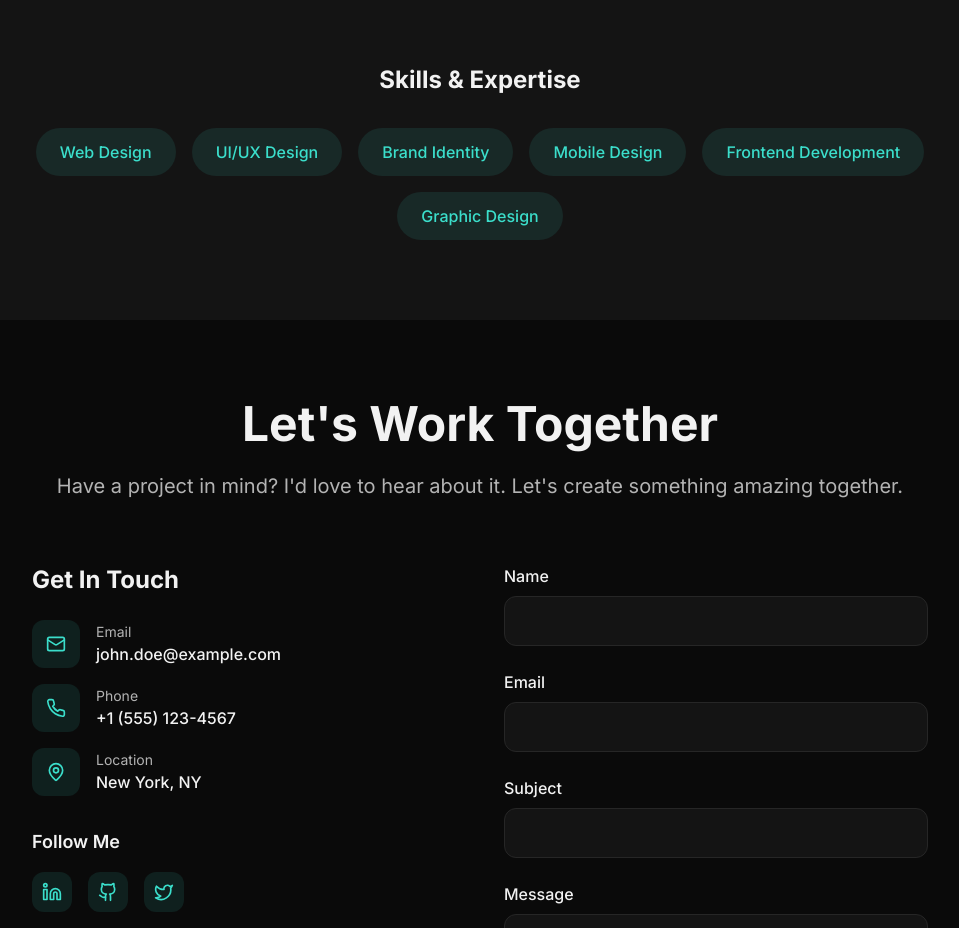
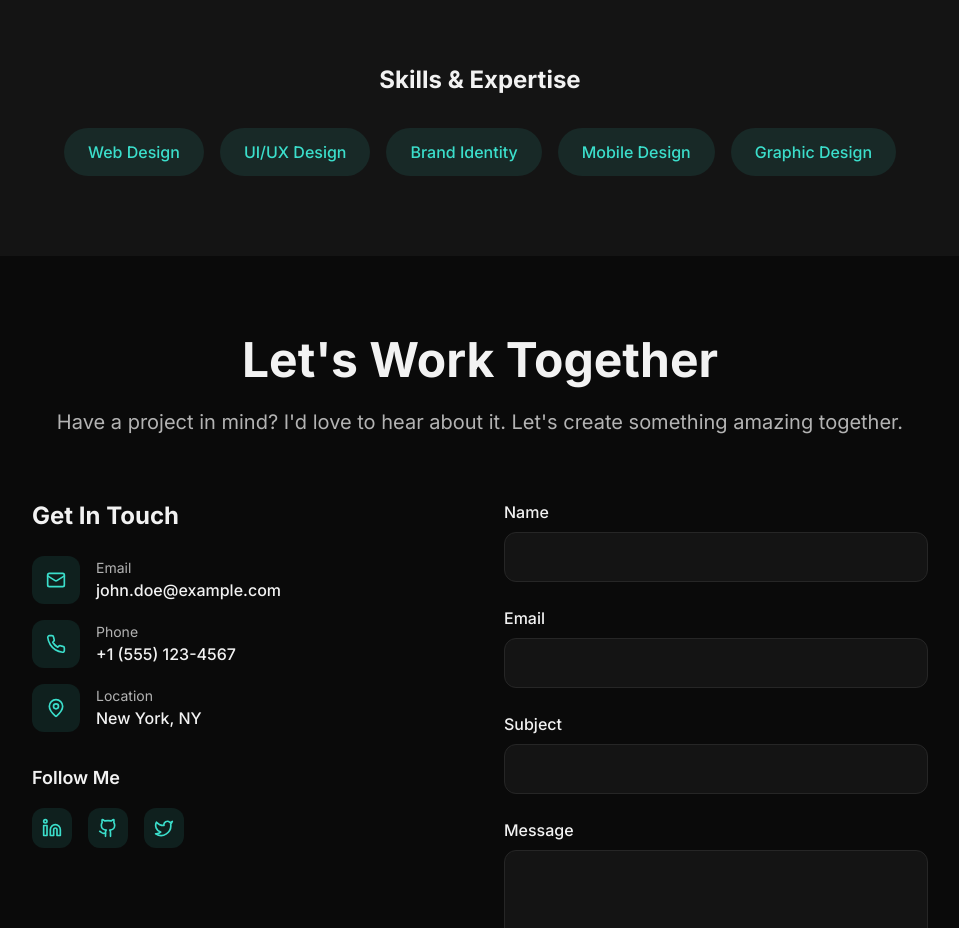
Before and after one commit to Kujtesas/my-kujtesa-canvas, a React (Vite) app: page / in a window 1280 px wide. Shown: the part 4984-5912 px from the top of the page, without its empty margins (160-1119 px from the left). Built offline with nearby package versions, Linux system fonts and the light colour scheme; the HTML template or start-up script is replaced by a standard one.

Commit message:
Remove frontend development skill

```diff
--- a/src/components/About.tsx
+++ b/src/components/About.tsx
@@ -4,7 +4,6 @@ const About = () => {
     'UI/UX Design',
     'Brand Identity',
     'Mobile Design',
-    'Frontend Development',
     'Graphic Design'
   ];
 
```
